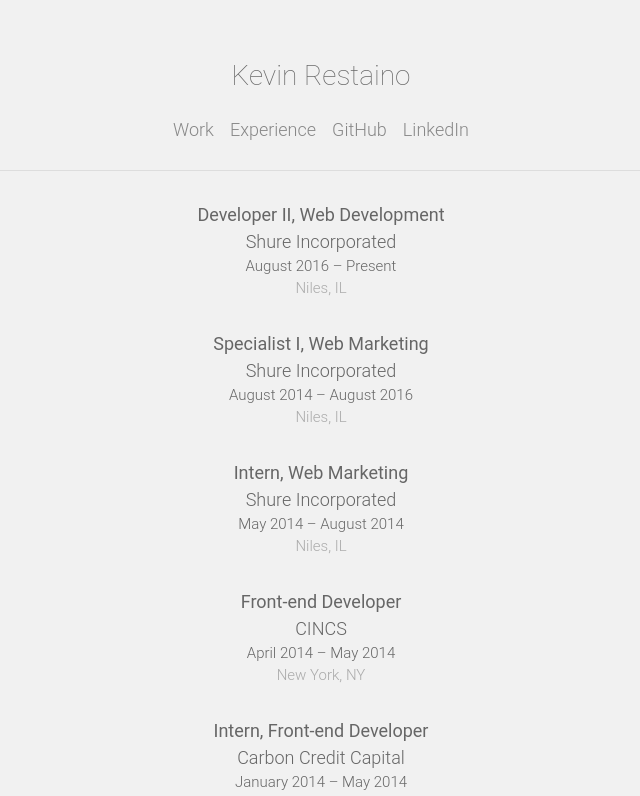
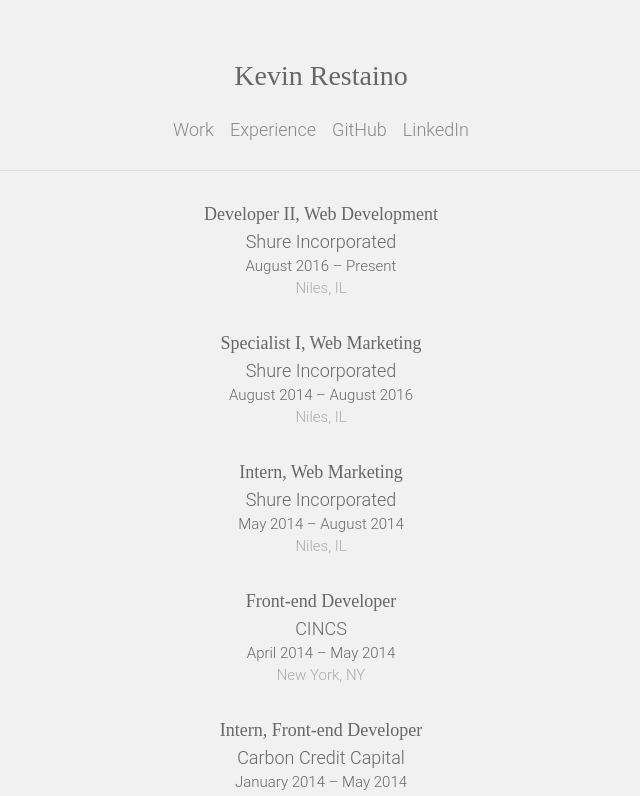
Before and after one commit to krestaino/portfolio, a Nuxt app: page /experience in a window 1280 px wide. Shown: the top 796 px of the page, without its empty margins (319-959 px from the left). Built offline with nearby package versions, Linux system fonts and the light colour scheme.

Commit message:
feat: google fonts

```diff
--- a/layouts/default.vue
+++ b/layouts/default.vue
@@ -66,11 +66,17 @@
   text-align: center;
 }
 
+h1, h2, h3 {
+  font-family: 'Roboto Slab', serif;
+}
+
 .button {
   background-color: #ddd;
   border-radius: 3px;
   padding: 8px 16px;
-  font-size: 16px;
+  font-size: 12px;
+  font-weight: 600;
+  text-transform: uppercase;
   transition: 0.3s;
 
   &:hover {
@@ -153,8 +159,6 @@
   }
 }
 
-// @import 'scss/_ie11.scss'
-
 .lazy {
   background-image: url(~/static/images/transp_bg.png);
 
--- a/nuxt.config.js
+++ b/nuxt.config.js
@@ -35,6 +35,7 @@
   loading: { color: '#384D66' },
 
   plugins: [
-    { src: '~plugins/vue-lazyload', ssr: false }
+    { src: '~plugins/vue-lazyload', ssr: false },
+    { src: '~plugins/web-font-loader', ssr: false }
   ]
 }
--- a/package.json
+++ b/package.json
@@ -30,6 +30,7 @@
     "normalize.css": "^7.0.0",
     "sass-loader": "^6.0.6",
     "vue-lazyload": "^1.0.6",
+    "webfontloader": "^1.6.28",
     "webpack": "^3.5.5"
   }
 }
--- a/pages/experience.vue
+++ b/pages/experience.vue
@@ -37,6 +37,7 @@
   }
 
   .title {
+    font-family: 'Roboto Slab', serif;
     font-weight: 400;
   }
 
```
Also changed, not shown: plugins/web-font-loader.js (added, +7 -0 lines).
